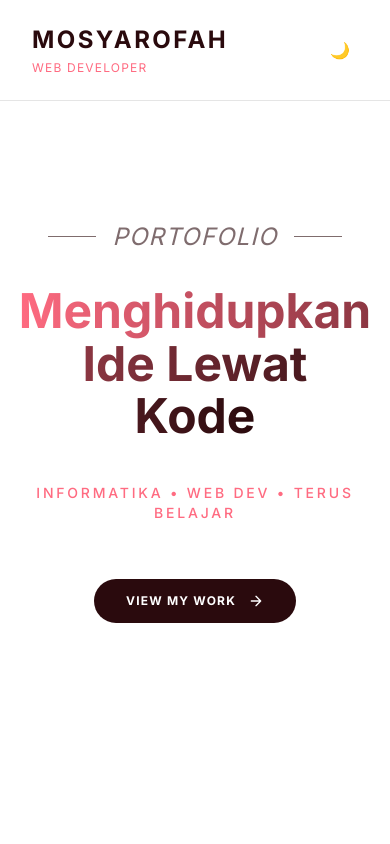
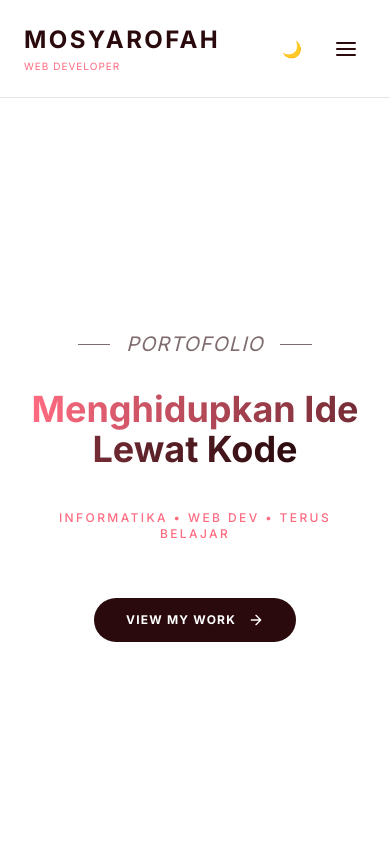
Before and after one commit to lReisyaa/Porofolio_Musya, a Next.js app: page / in a window 390 px wide. Shown: the top 844 px of the page. Built offline with nearby package versions, Linux system fonts and the light colour scheme.

Commit message:
Fix: responsif navbar dan hero di HP

```diff
--- a/src/components/Hero.tsx
+++ b/src/components/Hero.tsx
@@ -1,24 +1,24 @@
 export default function Hero() {
 	return (
-		<section id="home" className="relative min-h-screen flex items-center justify-center px-6">
+		<section id="home" className="relative min-h-screen flex items-center justify-center px-6 pt-32 md:pt-0">
 			<div className="max-w-3xl mx-auto text-center space-y-8">
 
-				{/* Bagian I AM - Diberi garis di kiri kanan biar seimbang */}
+				{/* Bagian PORTOFOLIO */}
 				<div className="flex items-center justify-center gap-4 text-[#2a0a0d]/60 dark:text-white/60 transition-colors">
-					<div className="h-px w-12 bg-current"></div>
-					<span className="font-serif-luxury text-2xl italic tracking-wider">PORTOFOLIO</span>
-					<div className="h-px w-12 bg-current"></div>
+					<div className="h-px w-8 md:w-12 bg-current"></div>
+					<span className="font-serif-luxury text-xl md:text-2xl italic tracking-wider">PORTOFOLIO</span>
+					<div className="h-px w-8 md:w-12 bg-current"></div>
 				</div>
 
-				{/* Judul Utama - Ukuran disesuaikan biar gak melar */}
-				<h1 className="font-serif-luxury text-5xl sm:text-6xl md:text-7xl font-bold leading-[1.1] text-[#2a0a0d] dark:text-white transition-colors">
+				{/* Judul Utama - Diperkecil buat HP */}
+				<h1 className="font-serif-luxury text-4xl sm:text-6xl md:text-7xl font-bold leading-[1.1] text-[#2a0a0d] dark:text-white transition-colors">
 					<span className="text-transparent bg-clip-text bg-gradient-to-r from-[#ff6b81] to-[#2a0a0d] dark:from-[#ff9a9e] dark:to-[#ff6b81]">
 						Menghidupkan Ide Lewat Kode
 					</span>
 				</h1>
 
-				{/* Deskripsi - Dibuat lebih manis */}
-				<p className="text-sm md:text-base font-medium tracking-[0.2em] uppercase text-[#ff6b81] pt-2 pb-6">
+				{/* Deskripsi */}
+				<p className="text-xs md:text-base font-medium tracking-[0.2em] uppercase text-[#ff6b81] pt-2 pb-6">
 					Informatika • Web Dev • Terus Belajar
 				</p>
 
--- a/src/components/Navbar.tsx
+++ b/src/components/Navbar.tsx
@@ -4,6 +4,7 @@ import { useState, useEffect } from 'react';
 
 export default function Navbar() {
 	const [theme, setTheme] = useState<string | null>(null);
+	const [isOpen, setIsOpen] = useState(false); // State untuk buka-tutup menu HP
 
 	useEffect(() => {
 		const storedTheme = window.localStorage.getItem('theme') || 'light';
@@ -28,13 +29,20 @@ export default function Navbar() {
 		}
 	};
 
+	const toggleMenu = () => setIsOpen(!isOpen);
+	const closeMenu = () => setIsOpen(false);
+
 	return (
-		<nav className="absolute top-0 w-full z-50 px-8 py-6 flex items-center justify-between border-b border-black/10 dark:border-white/10 transition-colors">
+		<nav className="absolute top-0 w-full z-50 px-6 py-6 border-b border-black/10 dark:border-white/10 transition-colors">
+			<div className="max-w-7xl mx-auto flex items-center justify-between">
+
+				{/* Logo */}
 				<div className="font-serif-luxury text-2xl tracking-widest font-bold text-[#2a0a0d] dark:text-white">
 					MOSYAROFAH
-				<span className="text-xs block tracking-widest text-[#ff6b81] font-sans font-normal mt-1">WEB DEVELOPER</span>
+					<span className="text-[10px] md:text-xs block tracking-widest text-[#ff6b81] font-sans font-normal mt-1">WEB DEVELOPER</span>
 				</div>
 
+				{/* Menu Desktop (Laptop) */}
 				<div className="hidden md:flex items-center gap-8 text-xs font-semibold tracking-widest text-[#2a0a0d] dark:text-white/80">
 					<a href="#home" className="hover:text-[#ff6b81] transition-colors">HOME</a>
 					<a href="#about" className="hover:text-[#ff6b81] transition-colors">ABOUT</a>
@@ -43,14 +51,43 @@ export default function Navbar() {
 					<a href="#contact" className="hover:text-[#ff6b81] transition-colors">CONTACT</a>
 				</div>
 
-			<div className="flex items-center gap-4">
+				{/* Tombol Kanan Desktop */}
+				<div className="hidden md:flex items-center gap-4">
 					<button onClick={toggleTheme} className="p-2 rounded-full hover:bg-black/5 dark:hover:bg-white/10 transition-colors">
 						{theme === 'dark' ? '☀️' : '🌙'}
 					</button>
-				<a href="#contact" className="hidden md:flex items-center gap-2 border border-black/30 dark:border-white/30 rounded-full px-6 py-2 text-xs tracking-widest text-[#2a0a0d] dark:text-white hover:bg-[#2a0a0d] hover:text-white dark:hover:bg-white dark:hover:text-[#140305] transition-all">
-					LET&apos;S TALK <span>→</span>
+					<a href="#contact" className="flex items-center gap-2 border border-black/30 dark:border-white/30 rounded-full px-6 py-2 text-xs tracking-widest text-[#2a0a0d] dark:text-white hover:bg-[#2a0a0d] hover:text-white dark:hover:bg-white dark:hover:text-[#140305] transition-all">
+						LET'S TALK <span>→</span>
 					</a>
 				</div>
+
+				{/* Tombol Menu HP (Hamburger) */}
+				<div className="flex md:hidden items-center gap-4">
+					<button onClick={toggleTheme} className="p-2 rounded-full hover:bg-black/5 dark:hover:bg-white/10 transition-colors">
+						{theme === 'dark' ? '☀️' : '🌙'}
+					</button>
+					<button onClick={toggleMenu} className="p-2 text-[#2a0a0d] dark:text-white">
+						{/* Ikon 3 Garis / Silang */}
+						{isOpen ? (
+							<svg width="24" height="24" viewBox="0 0 24 24" fill="none" stroke="currentColor" strokeWidth="2" strokeLinecap="round" strokeLinejoin="round"><path d="M18 6 6 18M6 6l12 12"/></svg>
+						) : (
+							<svg width="24" height="24" viewBox="0 0 24 24" fill="none" stroke="currentColor" strokeWidth="2" strokeLinecap="round" strokeLinejoin="round"><path d="M3 12h18M3 6h18M3 18h18"/></svg>
+						)}
+					</button>
+				</div>
+
+			</div>
+
+			{/* Dropdown Menu HP (Muncul kalau 3 garis diklik) */}
+			{isOpen && (
+				<div className="md:hidden absolute top-full left-0 w-full bg-white dark:bg-[#1a1a1a] border-b border-black/10 dark:border-white/10 shadow-xl py-4 px-6 flex flex-col gap-4 text-sm font-semibold tracking-widest text-[#2a0a0d] dark:text-white">
+					<a href="#home" onClick={closeMenu} className="hover:text-[#ff6b81] transition-colors">HOME</a>
+					<a href="#about" onClick={closeMenu} className="hover:text-[#ff6b81] transition-colors">ABOUT</a>
+					<a href="#skills" onClick={closeMenu} className="hover:text-[#ff6b81] transition-colors">SKILLS</a>
+					<a href="#projects" onClick={closeMenu} className="hover:text-[#ff6b81] transition-colors">PROJECTS</a>
+					<a href="#contact" onClick={closeMenu} className="hover:text-[#ff6b81] transition-colors">CONTACT</a>
+				</div>
+			)}
 		</nav>
 	);
 }
```
Lines whose indentation alone changed are shown as unchanged.
